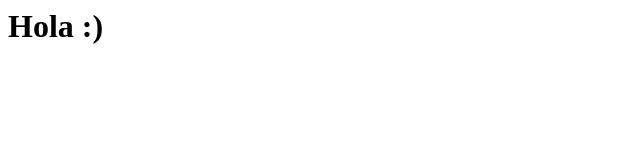
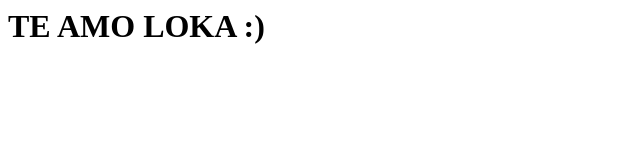
Before and after one commit to IEXKAY/ESKAY, a plain HTML site: page index.html in a window 1280 px wide. Shown: the whole page, without its empty margins (0-640 px from the left). Drawn offline with Linux system fonts and the light colour scheme.

Commit message:
Update index.html

```diff
--- a/index.html
+++ b/index.html
@@ -1 +1 @@
-<h1>Hola :)</h1>
+<h1>TE AMO LOKA :)</h1>
```
